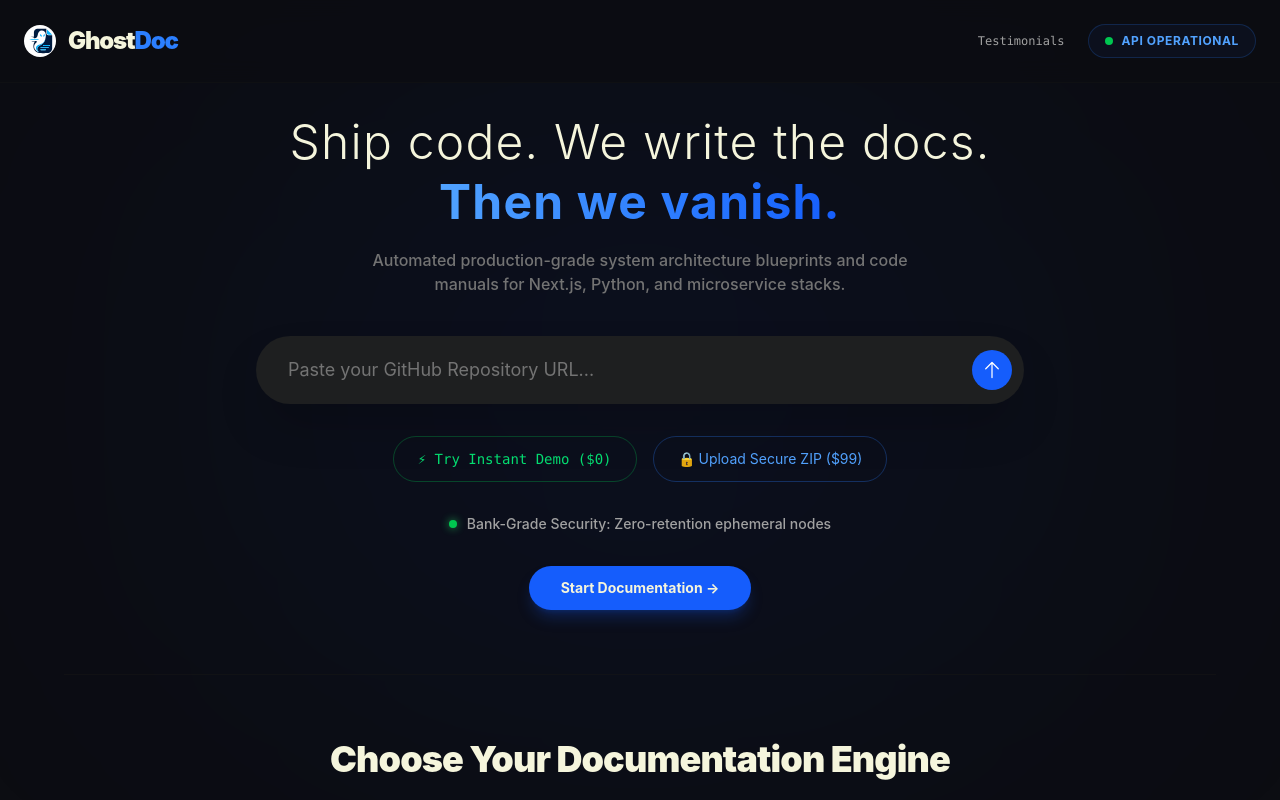
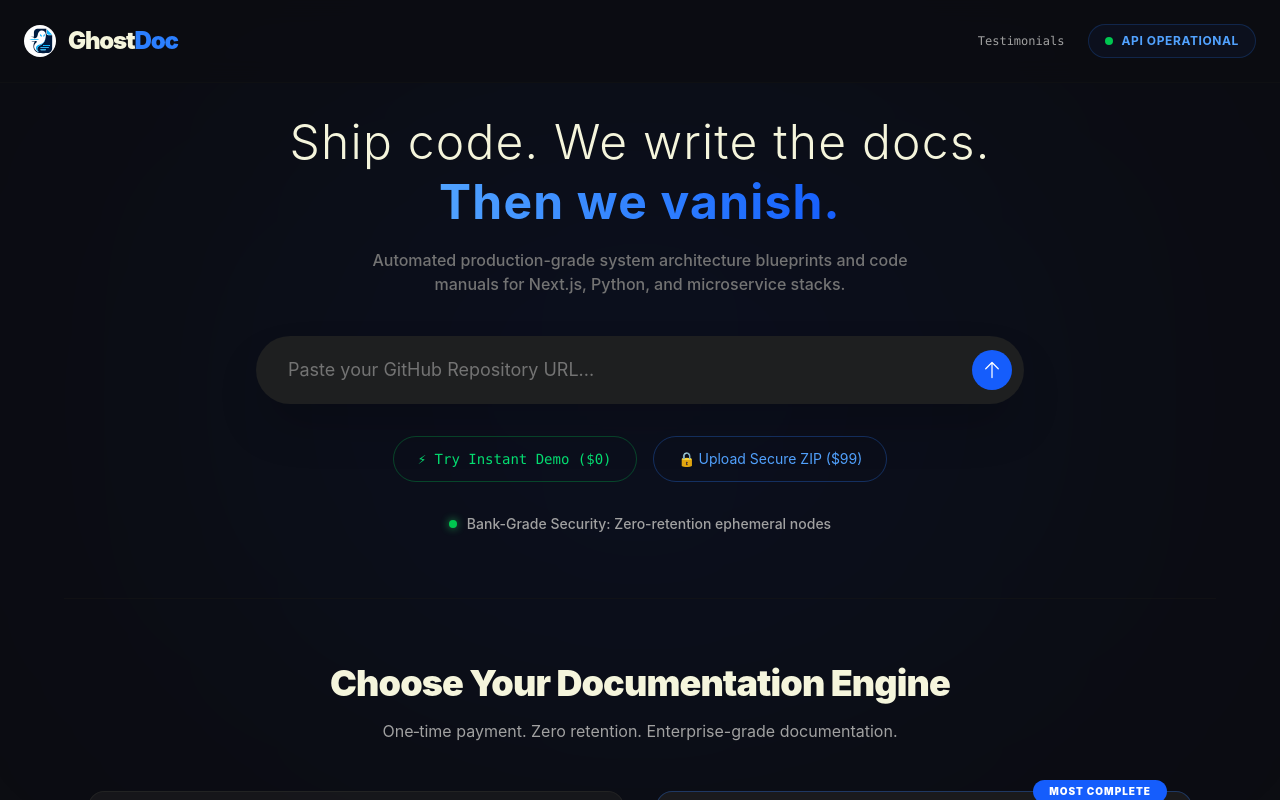
Before and after one commit to jamborano/ghostdoc-app, a Next.js app: page / in a window 1280 px wide. Shown: the top 800 px of the page. Built offline with nearby package versions, Linux system fonts and the light colour scheme.

Commit message:
feat: remove Start Documentation button from hero section to avoid redundant CTA

```diff
--- a/app/page.tsx
+++ b/app/page.tsx
@@ -54,18 +54,7 @@ export default function Home() {
           <span className="w-2 h-2 rounded-full bg-green-500 animate-pulse shadow-[0_0_8px_rgba(34,197,94,0.8)]"></span>
           <span>Bank-Grade Security: Zero-retention ephemeral nodes</span>
         </div>
-
-        {/* CTA — Start Documentation → ke Gumroad Core ($9) */}
-        <div className="flex flex-wrap items-center justify-center gap-4 mt-8">
-          <a
-            href="https://jamborano.gumroad.com/l/ghostdoc"
-            target="_blank"
-            rel="noopener noreferrer"
-            className="px-8 py-3 bg-blue-600 hover:bg-blue-700 rounded-full font-bold text-sm transition-all duration-300 shadow-lg shadow-blue-600/25 hover:shadow-blue-600/50"
-          >
-            Start Documentation →
-          </a>
-        </div>
+        {/* Tombol Start Documentation dihapus */}
       </section>
 
       {/* ===== PLANS ===== */}
```
